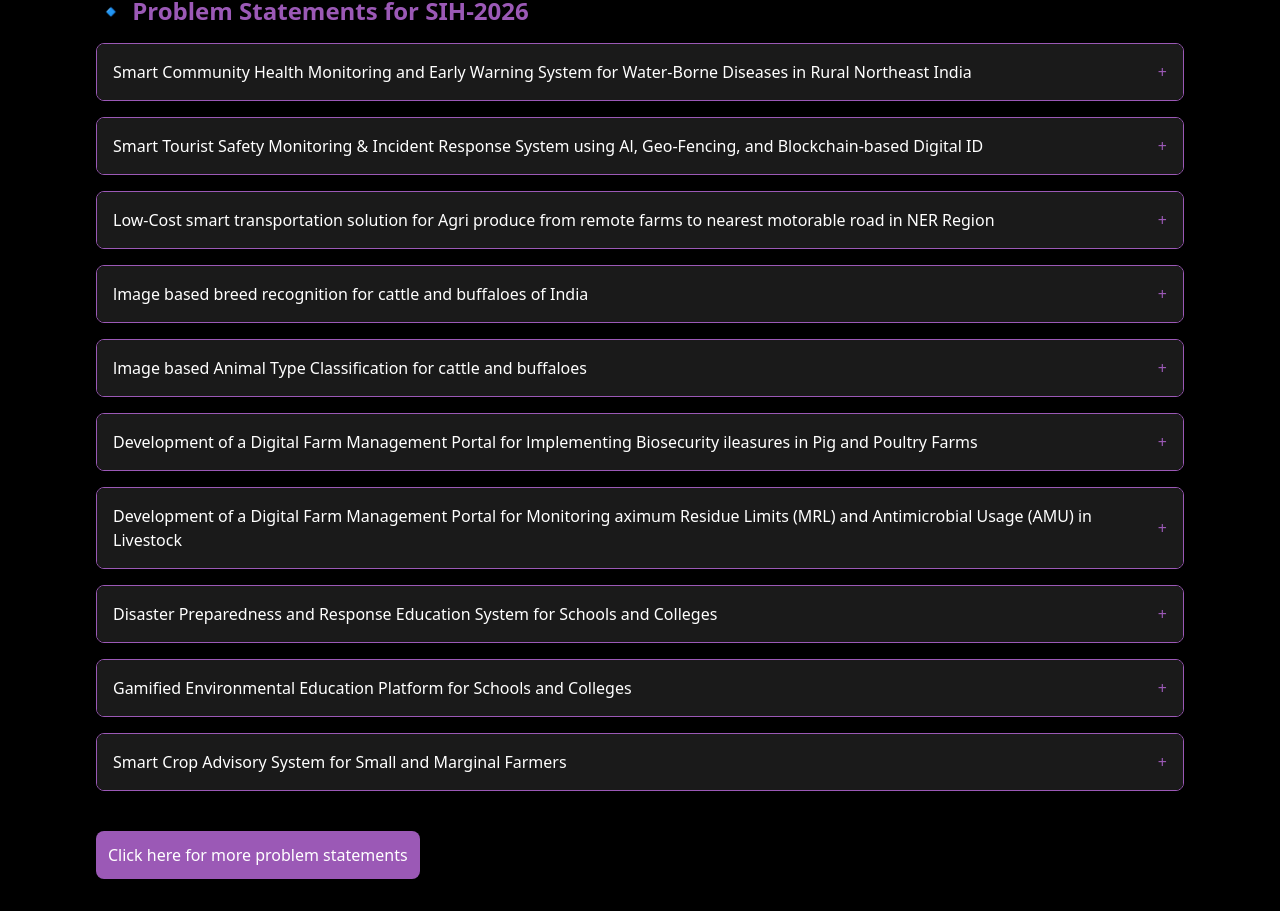
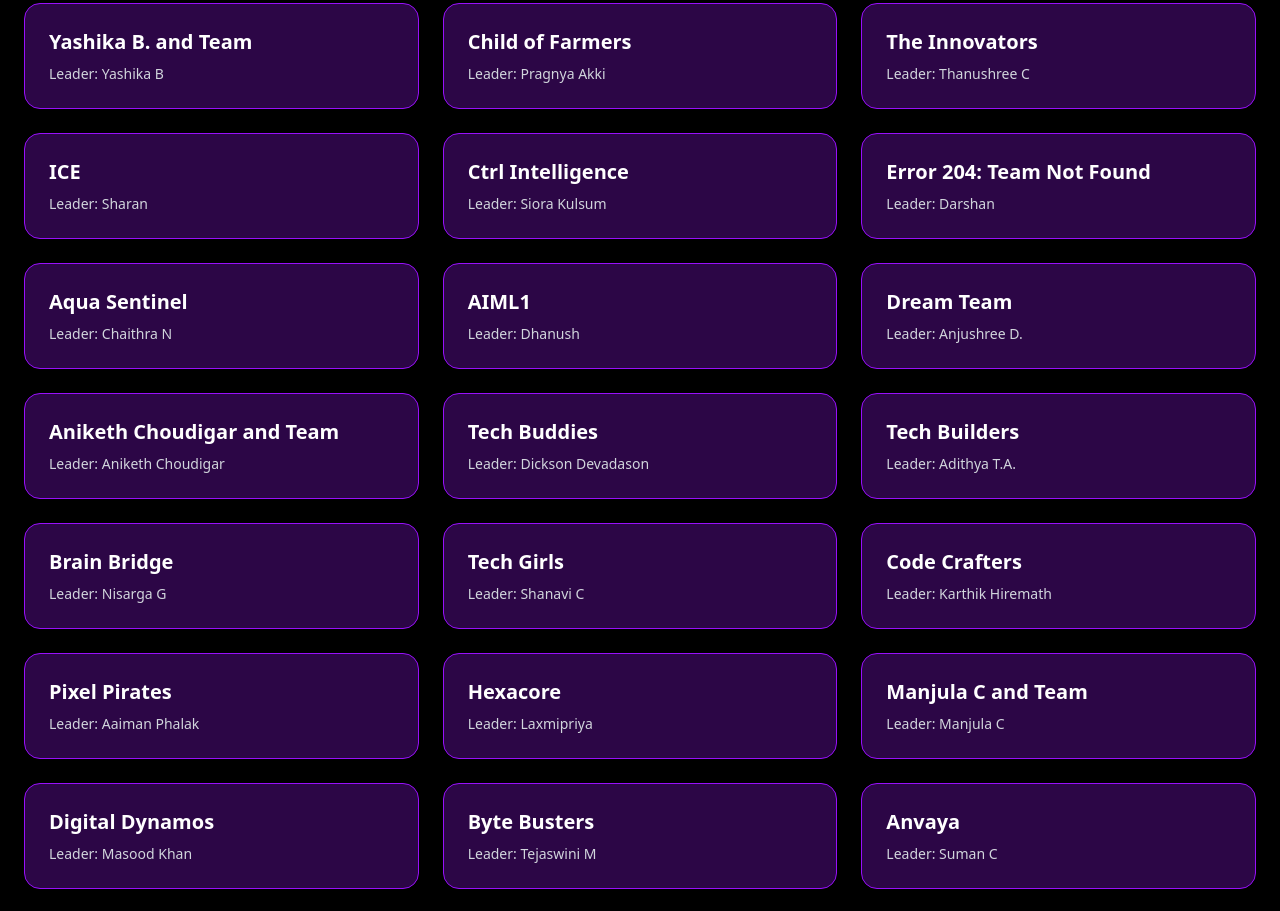
Before and after one commit to SimonLeo28/technoquest, a Next.js app: page / in a window 1280 px wide. Shown: the part 1859-2770 px from the top of the page. Built offline with nearby package versions, Linux system fonts and the light colour scheme.

Commit message:
Added qualiying teams to the website

```diff
--- /dev/null
+++ b/app/Components/QualifiedTeams.jsx
@@ -0,0 +1,62 @@
+import React from "react";
+
+const QualifiedTeams = () => {
+  const teams = [
+    // 1st Year
+    { team: "Yashika B. and Team", leader: "Yashika B" },
+    { team: "Child of Farmers", leader: "Pragnya Akki" },
+    { team: "The Innovators", leader: "Thanushree C" },
+    { team: "ICE", leader: "Sharan" },
+    { team: "Ctrl Intelligence", leader: "Siora Kulsum" },
+    { team: "Error 204: Team Not Found", leader: "Darshan" },
+    { team: "Aqua Sentinel", leader: "Chaithra N" },
+
+
+    // From first image
+    { team: "AIML1", leader: "Dhanush" },
+    { team: "Dream Team", leader: "Anjushree D." },
+    { team: "Aniketh Choudigar and Team", leader: "Aniketh Choudigar" },
+    { team: "Tech Buddies", leader: "Dickson Devadason" },
+    { team: "Tech Builders", leader: "Adithya T.A." },
+    { team: "Brain Bridge", leader: "Nisarga G" },
+    { team: "Tech Girls", leader: "Shanavi C" },
+    { team: "Code Crafters", leader: "Karthik Hiremath" },
+
+    // 3rd Year
+    { team: "Pixel Pirates", leader: "Aaiman Phalak" },
+    { team: "Hexacore", leader: "Laxmipriya" },
+    { team: "Manjula C and Team", leader: "Manjula C" },
+    { team: "Digital Dynamos", leader: "Masood Khan" },
+    { team: "Byte Busters", leader: "Tejaswini M" },
+    { team: "Anvaya", leader: "Suman C" },
+    { team: "Beta", leader: "Poorvik Hebbal V" },
+    { team: "Techno Titans", leader: "Aishwarya S.S." },
+    { team: "Dreams Hack", leader: "Surekha K.A." },
+    { team: "Alpha", leader: "Monisha Srinivas" },
+  ];
+
+  return (
+    <section className="py-24 bg-black text-white">
+      <div className="max-w-7xl mx-auto px-6">
+        <h2 className="text-3xl md:text-4xl font-bold text-center mb-10">
+          Qualified Teams
+        </h2>
+        <div className="grid gap-6 sm:grid-cols-2 lg:grid-cols-3">
+          {teams.map((t, index) => (
+            <div
+              key={index}
+              className="bg-purple-800/40 border border-purple-600 rounded-2xl shadow-lg p-6 hover:scale-105 transition-transform"
+            >
+              <h3 className="text-xl font-semibold">{t.team}</h3>
+              <p className="text-sm mt-2 text-gray-300">
+                <span className="font-medium">Leader:</span> {t.leader}
+              </p>
+            </div>
+          ))}
+        </div>
+      </div>
+    </section>
+  );
+};
+
+export default QualifiedTeams;
--- a/app/page.js
+++ b/app/page.js
@@ -8,6 +8,7 @@
 import LogoSection from "./Components/LogoSection";
 import Committee from "./Components/Committee";
 import RulesSection from "./Components/RulesSection";
+import QualifiedTeams from "./Components/QualifiedTeams";
 
 export default function Home() {
   return (
@@ -17,6 +18,7 @@
       <LogoSection />
       <About />
       <Committee />
+      <QualifiedTeams />
       <ProblemStatements />
       <RulesSection />
       <Prizes />
```
